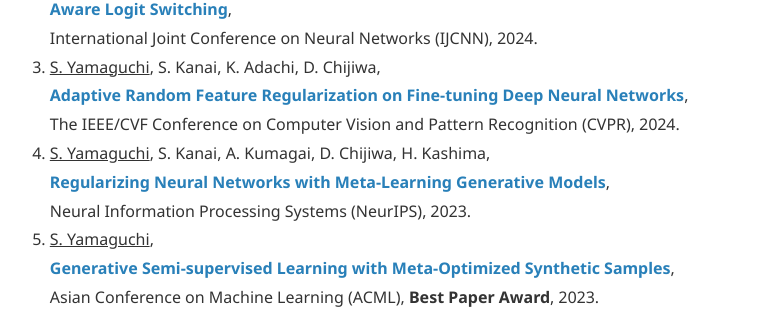
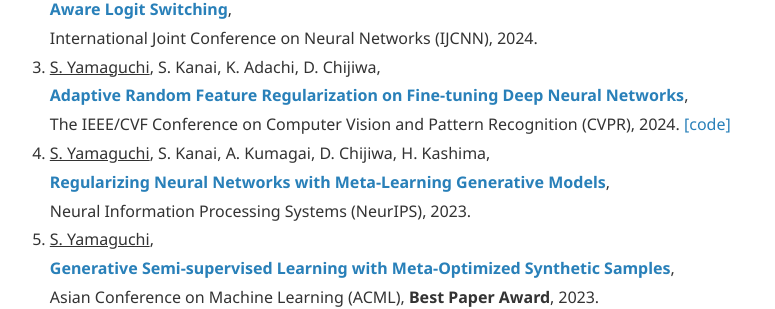
Before and after one commit to yshinya6/yshinya6.github.io, a Jekyll site: the page built from index.md, in a window 1280 px wide and 900 px high, scrolled down 2391 px. Shown: the part 147-456 px from the top of the window, without its empty margins (251-1026 px from the left). Built offline with Jekyll 4.4.1, drawn with Linux system fonts in a browser that asks for light colours; nearby versions of some CDN libraries.

Commit message:
Add code link for adarand

```diff
--- a/index.md
+++ b/index.md
@@ -66,7 +66,7 @@
 International Joint Conference on Neural Networks (IJCNN), 2024.
 3. <u>S. Yamaguchi</u>, S. Kanai, K. Adachi, D. Chijiwa,
 [**Adaptive Random Feature Regularization on Fine-tuning Deep Neural Networks**](https://arxiv.org/abs/2403.10097),
-The IEEE/CVF Conference on Computer Vision and Pattern Recognition (CVPR), 2024.
+The IEEE/CVF Conference on Computer Vision and Pattern Recognition (CVPR), 2024. [[code]](https://github.com/yshinya6/adarand)
 4. <u>S. Yamaguchi</u>, S. Kanai, A. Kumagai, D. Chijiwa, H. Kashima,
 [**Regularizing Neural Networks with Meta-Learning Generative Models**](https://arxiv.org/abs/2307.13899),
 Neural Information Processing Systems (NeurIPS), 2023.
```
